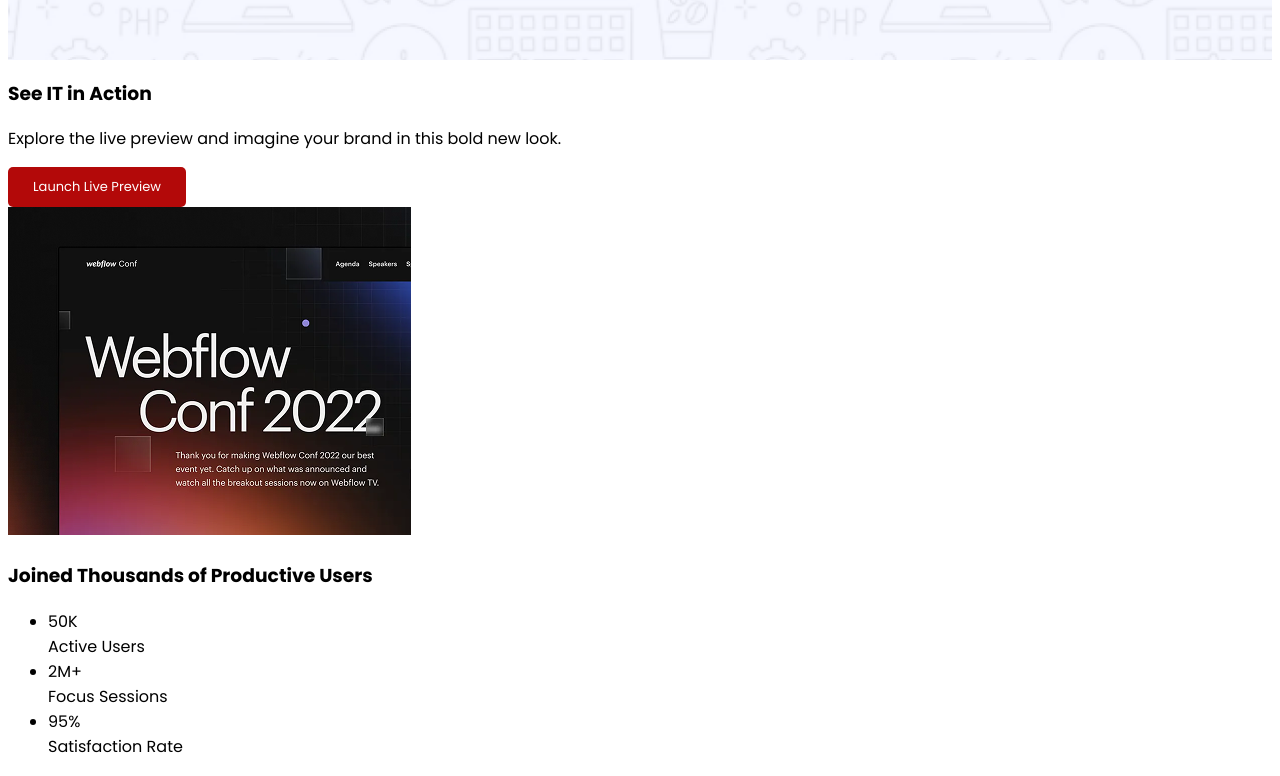
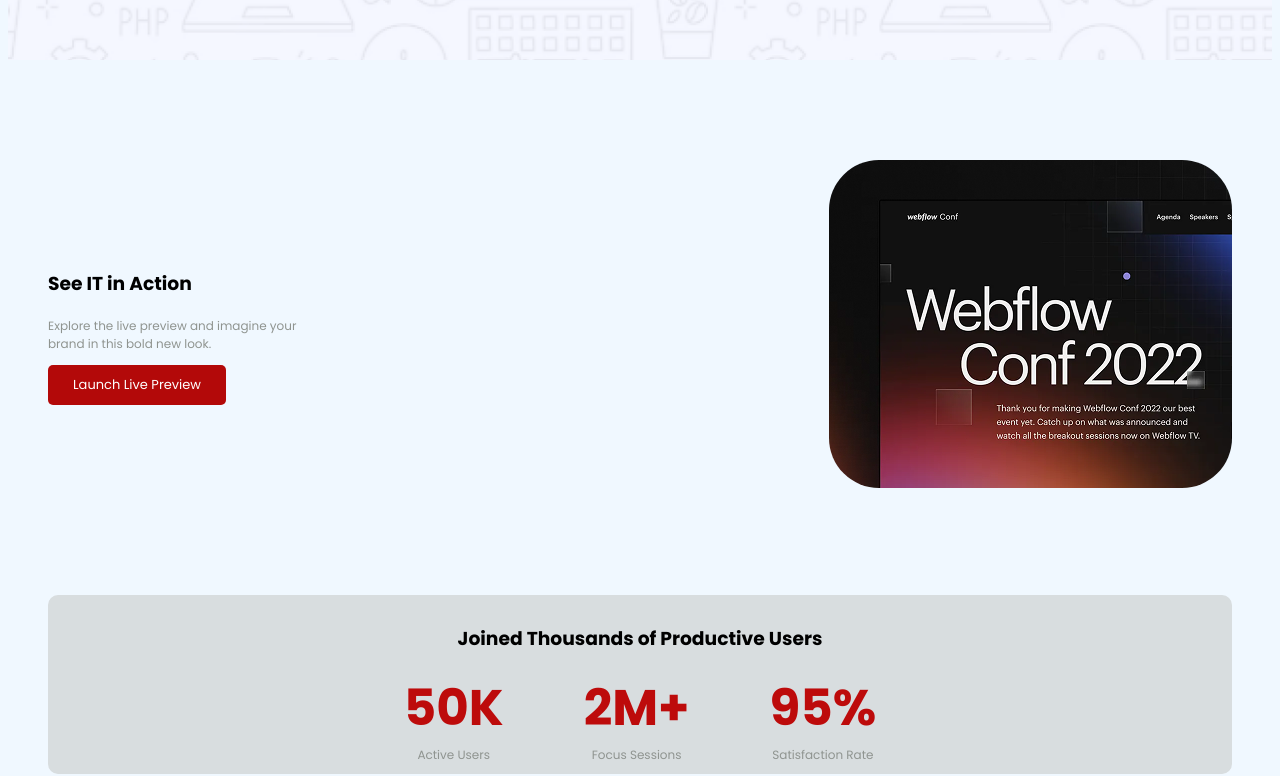
Before and after one commit to nurinfobd/B12A01-landing-launchpad, a plain HTML site: page index.html in a window 1280 px wide. Shown: the part 580-1356 px from the top of the page. Drawn offline with Linux system fonts and the light colour scheme.

Commit message:
action section productive section css applyed

```diff
--- a/css/style.css
+++ b/css/style.css
@@ -1,5 +1,11 @@
 body {
-  font-family: 'Poppins', sans-serif;
+  font-family: 'Poppins',  sans-serif;
+  background-color: aliceblue;
+}
+main {
+  max-width: 1200px;   /* adjust to your design */
+  margin: 0 auto;
+  padding: 0 40px;
 }
 
 .hero-section {
@@ -11,7 +17,7 @@ body {
 
 header {
   padding: 40px;
-  max-width: 1050px;
+  max-width: 1200px;
   margin: 0 auto;
   display: flex;
   justify-content: space-between;
@@ -28,6 +34,7 @@ header img {
   align-items: center;
   margin: 100px;
   font-size: 25px;
+  text-align: center;
 }
 
 .hovar-button {
@@ -47,3 +54,42 @@ header img {
   box-shadow: 0 8px 16px rgba(0, 0, 0, 0.2);
   transform: translateY(-2px);
 }
+.action{
+    display: flex;
+    justify-content: space-between;
+    align-items: center;
+    margin: 100px 0 100px 0;
+
+}
+.action .right img{
+    border-radius: 50px;
+}
+
+.subtitle{
+    color: rgb(143, 148, 144);
+    font-size: 12px;
+}
+
+.productive-user{
+    background-color: rgb(216, 221, 223);
+    border-radius: 10px;
+    text-align: center;
+    padding: 10px;
+}
+.productive-user .user-row{
+    display: flex;
+    justify-content: center;
+    gap: 80px;
+
+}
+.counter {
+  margin: 0;
+  font-size: 50px;
+  color: rgb(189, 11, 11);
+}
+
+.counter-label {
+  margin: 0;
+  font-size: 12px;
+  color: rgb(143, 148, 144);
+}
--- a/index.html
+++ b/index.html
@@ -23,7 +23,7 @@
         <div class="action">
             <div class="left">
                 <h3>See IT in Action</h3>
-                <p>Explore the live preview and imagine your brand in this bold new look.</p>
+                <p class="subtitle">Explore the live preview and imagine your <br> brand in this bold new look.</p>
                 <a href="#" class="hovar-button">Launch Live Preview</a>
             </div>
             <div class="right">
@@ -32,20 +32,22 @@
         </div>
         <div class="productive-user">
             <h3>Joined Thousands of Productive Users</h3>
-            <ul class="user">
-                <li class="user-list">
-                  <span class="user-number">50K</span><br>
-                  <span class="user-label">Active Users</span>
-                </li>
-                <li class="user-list">
-                  <span class="user-number">2M+</span><br>
-                  <span class="user-label">Focus Sessions</span>
-                </li>
-                <li class="user-list">
-                  <span class="user-number">95%</span><br>
-                  <span class="user-label">Satisfaction Rate</span>
-                </li>
-            </ul>
+
+            <div class="user-row">
+                <div class="user">
+                    <h2 class="counter">50K</h2>
+                    <p class="counter-label">Active Users</p>
+                </div>
+                <div class="user">
+                    <h2 class="counter">2M+</h2>
+                    <p class="counter-label">Focus Sessions</p>
+                </div>
+                <div class="user">
+                    <h2 class="counter">95%</h2>
+                    <p class="counter-label">Satisfaction Rate</p>
+                </div>
+            </div>
+
         </div>
         <div class="review-section">
              <h2>What our users say</h2>
```
